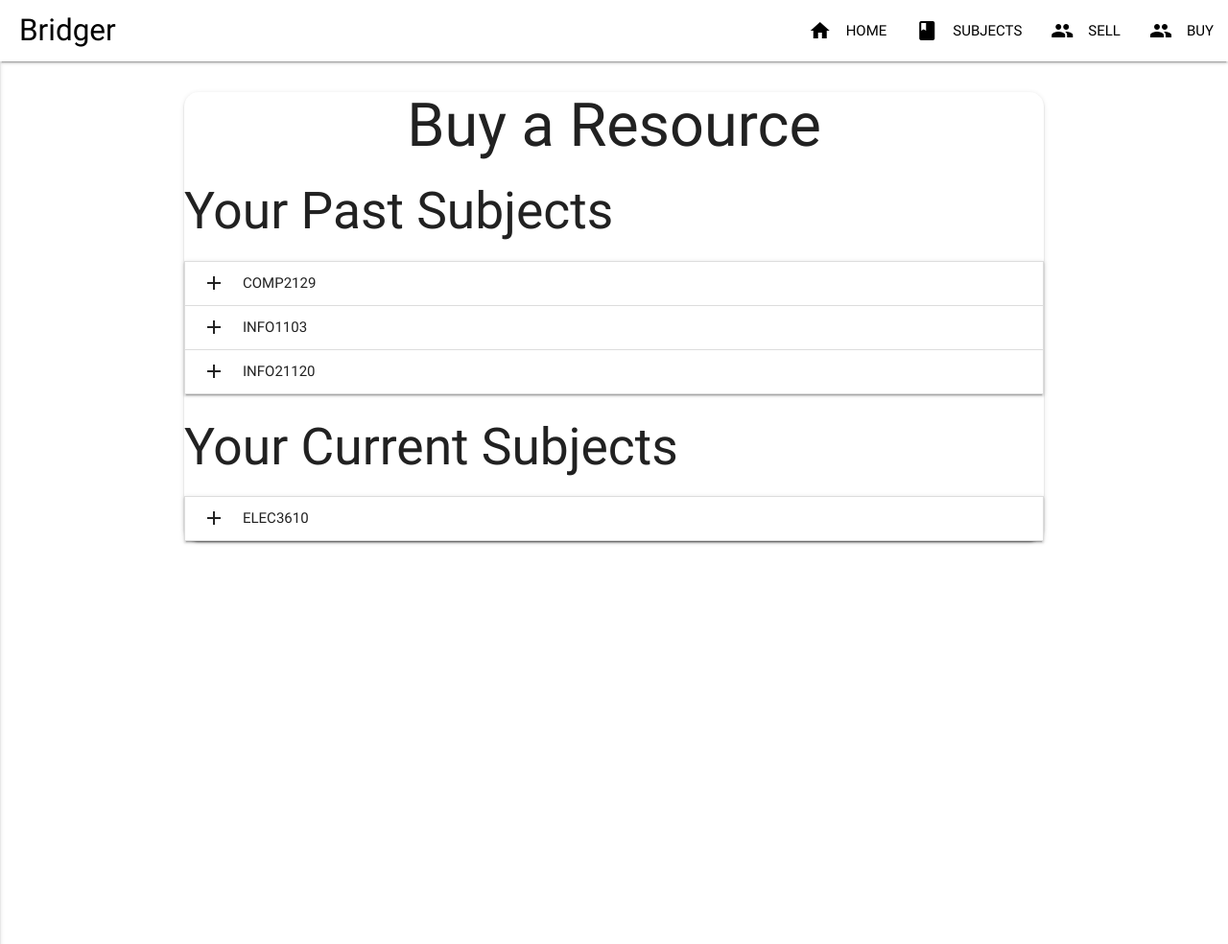
After one commit to pakiKanga/bridger, a Flask app: template templates/buy_resource.html in a window 1280 px wide. The commit adds this page. Shown: the whole page at 96% size. Run offline with Flask 2, Linux system fonts and the light colour scheme; the template is opened without the code that fills it, so the values that code supplies are empty; some libraries are stand-ins or nearby versions.

Commit message:
Added new files and folders

```diff
--- a/__init__.py
+++ b/__init__.py
@@ -18,4 +18,4 @@ db = SQLAlchemy(app)
 migrate = Migrate(app, db)
 
 # importing all of the views from the various modules
-from createSession import views
+from BridgerViews import views
--- a/manage.py
+++ b/manage.py
@@ -5,7 +5,7 @@ sys.path.append(os.path.abspath(os.path.join(os.path.dirname(__file__), '..')))
 from flask_script import Manager, Server
 from flask_migrate import MigrateCommand
 from bridger import app
-from bridger import createSession
+from bridger import BridgerViews
 
 manager = Manager(app)
 manager.add_command('db', MigrateCommand)
--- /dev/null
+++ b/templates/buy_resource.html
@@ -0,0 +1,39 @@
+
+{% include "header.html" %}
+
+{% block content %}
+<main>
+<div class="container rounded z-depth-1">
+ <h1 class="center">Buy a Resource</h1>
+ <h2>Your Past Subjects</h2>
+
+  <ul class="collapsible">
+    <li>
+      <div class="collapsible-header"><i class="material-icons">add</i>COMP2129</div>
+      <div class="collapsible-body"><span>Lorem ipsum dolor sit amet.</span></div>
+    </li>
+    <li>
+      <div class="collapsible-header"><i class="material-icons">add</i>INFO1103</div>
+      <div class="collapsible-body"><span>Lorem ipsum dolor sit amet.</span></div>
+    </li>
+    <li>
+      <div class="collapsible-header"><i class="material-icons">add</i>INFO21120</div>
+      <div class="collapsible-body"><span>Lorem ipsum dolor sit amet.</span></div>
+    </li>
+  </ul>
+
+   <h2>Your Current Subjects</h2>
+
+  <ul class="collapsible">
+    <li>
+      <div class="collapsible-header"><i class="material-icons">add</i>ELEC3610</div>
+      <div class="collapsible-body"><span>Lorem ipsum dolor sit amet.</span></div>
+    </li>
+
+  </ul>
+
+ </div>
+</main>
+<!-- Modal Structure -->
+
+  {% endblock %}
--- a/templates/header.html
+++ b/templates/header.html
@@ -21,14 +21,14 @@
   <div class="navbar-fixed">
   <nav>
     <div class="nav-wrapper">
-      <a href="{{url_for('index')}}" class="brand-logo">Meetup Point</a>
+      <a href="{{url_for('index')}}" class="brand-logo">Bridger</a>
       <a href="#" data-activates="mobile-demo" class="button-collapse"><i class="material-icons icon-blue">menu</i></a>
 
       <ul class="right hide-on-med-and-down">
         <li><a href="{{url_for('index')}}"><i class="material-icons left">home</i>HOME</a></li>
-        <li><a href="{{url_for('createSession')}}"><i class="material-icons left">add_circle</i>CREATE</a></li>
-        <li><a href="#joinSession"><i class="material-icons left">people</i>JOIN</a></li>
-        <li><a href="#shareSession"><i class="material-icons left">share</i>SHARE</a></li>
+        <li><a href="{{url_for('showSubjects')}}"><i class="material-icons left">book</i>SUBJECTS</a></li>
+        <li><a href="{{url_for('sellBook')}}"><i class="material-icons left">people</i>SELL</a></li>
+        <li><a href="{{url_for('buyBook')}}"><i class="material-icons left">people</i>BUY</a></li>
 
       </ul>
 
@@ -40,11 +40,10 @@
 </header>
 
    <ul class="side-nav" id="mobile-demo">
-        <li><a href="{{url_for('index')}}"><i class="material-icons left">home</i>HOME</a></li>
-        <li><a href="{{url_for('createSession')}}"><i class="material-icons left">add_circle</i>CREATE</a></li>
-        <li><a href="#joinSession"><i class="material-icons left">people</i>JOIN</a></li>
-        <li><a href="#shareSession"><i class="material-icons left">share</i>SHARE</a></li>
-
+       <li><a href="{{url_for('index')}}"><i class="material-icons left">home</i>HOME</a></li>
+        <li><a href="{{url_for('showSubjects')}}"><i class="material-icons left">add_circle</i>SUBJECTS</a></li>
+        <li><a href="#joinSession"><i class="material-icons left">people</i>SELL</a></li>
+        <li><a href="#joinSession"><i class="material-icons left">people</i>BUY</a></li>
 
      </ul>
 
@@ -60,7 +59,5 @@
     </div>
   </div>
 
-<!--     <a href="#" data-activates="slide-out" class="button-collapse"><i class="material-icons">menu</i></a>
- -->
 
 {% endblock %}
--- a/templates/index.html
+++ b/templates/index.html
@@ -11,8 +11,8 @@
         {% include 'flash_messages.html' %}
 
 	<h2 class="header white-text darken"> Connect with friends, discover new places</h2>
-  <a href="{{url_for('createSession')}}" class="btn-large center">Create Session</a>
-  <a href="#joinSession" class="btn-large center">Join Session</a>
+  <a href="{{url_for('sellBook')}}" class="btn-large center">Sell Book</a>
+  <a href="{{url_for('buyBook')}}" class="btn-large center">Buy Book</a>
 
 
 </div>
```
Also changed, not shown: BridgerViews/views.py (renamed from createSession/views.py, +14 -3 lines), templates/sell_resource.html (added, +39 -0 lines), templates/subject_list.html (added, +39 -0 lines), BridgerViews/__init__.py (added), BridgerViews/models.py (renamed from createSession/models.py), templates/logged_index.html (added), templates/new_user.html (added), templates/newuser_index.html (added).
